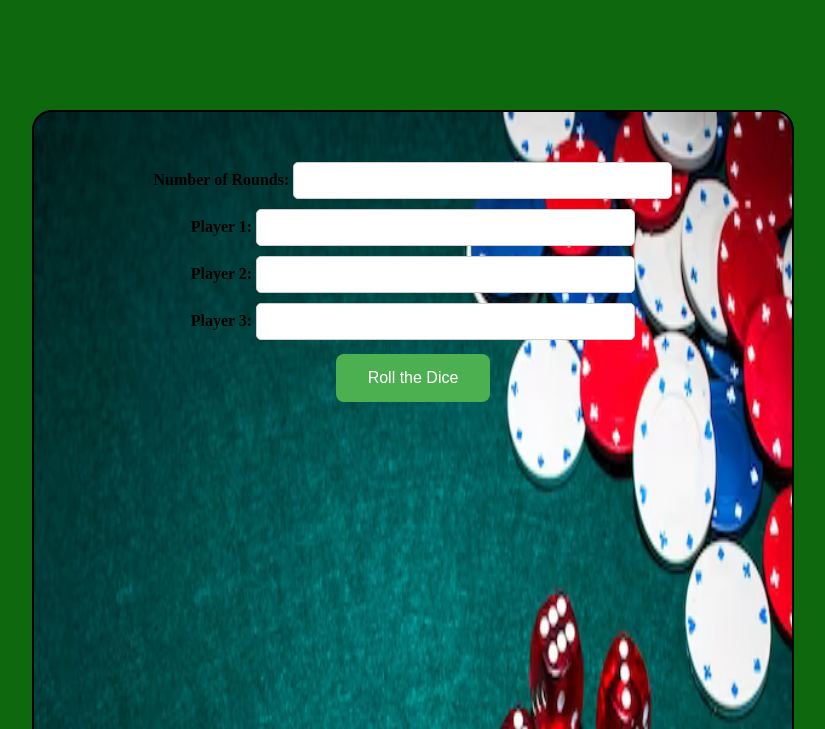
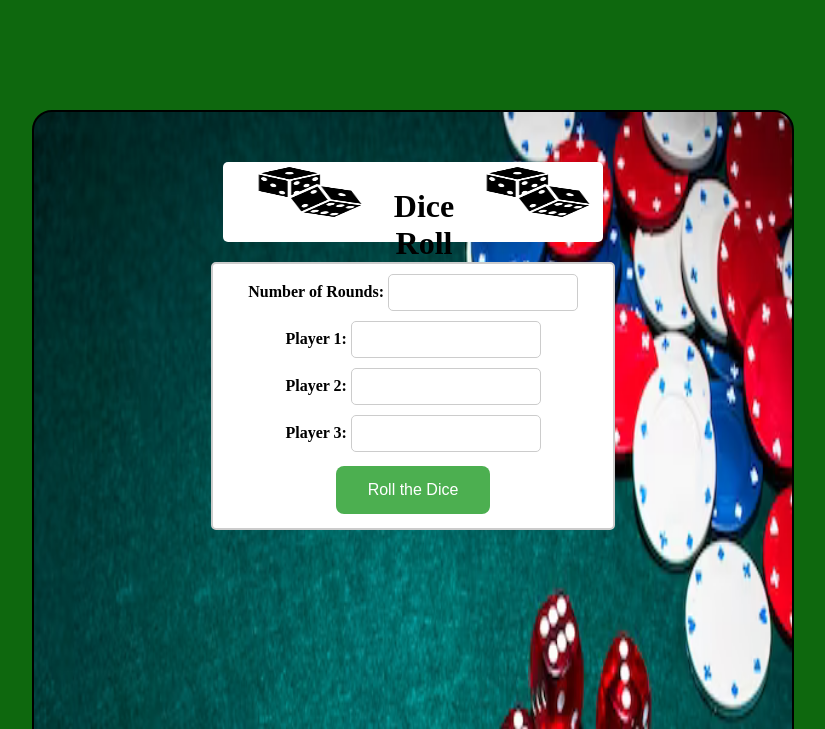
Before and after one commit to martin3212/gamblingroom, a PHP site: page / in a window 1280 px wide. Shown: the top 729 px of the page, without its empty margins (227-1052 px from the left). Run offline with PHP 8.4, Linux system fonts and the light colour scheme.

Commit message:
Add files via upload

```diff
--- a/index.php
+++ b/index.php
@@ -7,7 +7,8 @@
     </head>
     <body class="background">
         <div class="okvir">
-            <form method="post" action="<?php echo $_SERVER['PHP_SELF']; ?>">
+            <div class="naslov"><div class="slika1"></div><div class="dice"><h1>Dice Roll</h1></div><div class="slika2"></div></div>
+            <form class="vpis" method="post" action="<?php echo $_SERVER['PHP_SELF']; ?>">
                 <label for="rounds">Number of Rounds:</label>
                 <input type="number" id="rounds" name="rounds" min="1" required><br>
                 <label for="player1">Player 1:</label>
--- a/style.css
+++ b/style.css
@@ -60,4 +60,53 @@ label {
     border-radius: 5px;
     padding: 10px;
     margin-top: 20px;
+    background-color: white;
+    width:50%;
+    margin:auto;
   }
+
+.vpis{
+  border: 2px solid #ccc;
+  border-radius: 5px;
+  padding: 10px;
+  margin-top: 20px;
+  background-color: white;
+  width:50%;
+  margin:auto;
+}
+.naslov{
+  text-align: center;
+  height: 80px;
+  width: 50%;
+  margin:auto;
+  background-color: white;
+  border-radius: 5px;
+  margin-bottom: 20px;
+
+
+}
+.slika1{
+  height: 50px;
+  width:30%;
+  background-image:url(slike/dice.png) ;
+  background-repeat: no-repeat;
+  background-size: 100% 100%;
+  float:left;
+  margin-left: 30px;
+  margin-top: 5px;
+}
+.dice{
+  float:left;
+  width:30%;
+  height: 50px;
+  margin-top: 5px;
+}
+.slika2{
+  height: 50px;
+  width:30%;
+  background-image:url(slike/dice.png) ;
+  background-repeat: no-repeat;
+  background-size: 100% 100%;
+  float:left;
+  margin-top: 5px;
+}
```
Also changed, not shown: slike/dice.png (added), slike/kocka1.png (added), slike/kocka2.png (added), slike/kocka3.png (added), slike/kocka4.png (added), slike/kocka5.png (added), slike/kocka6.png (added).
